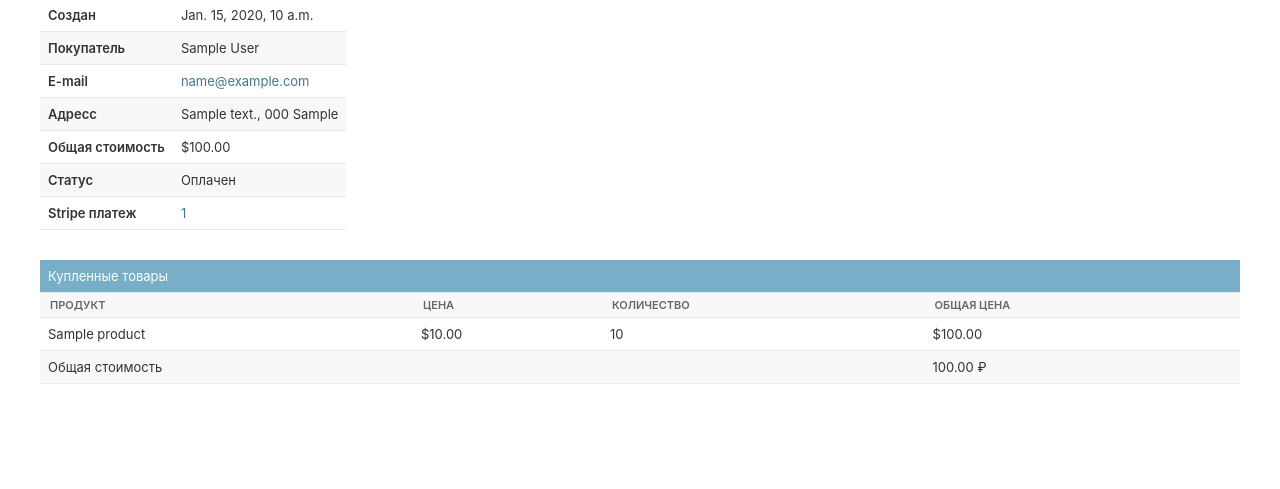
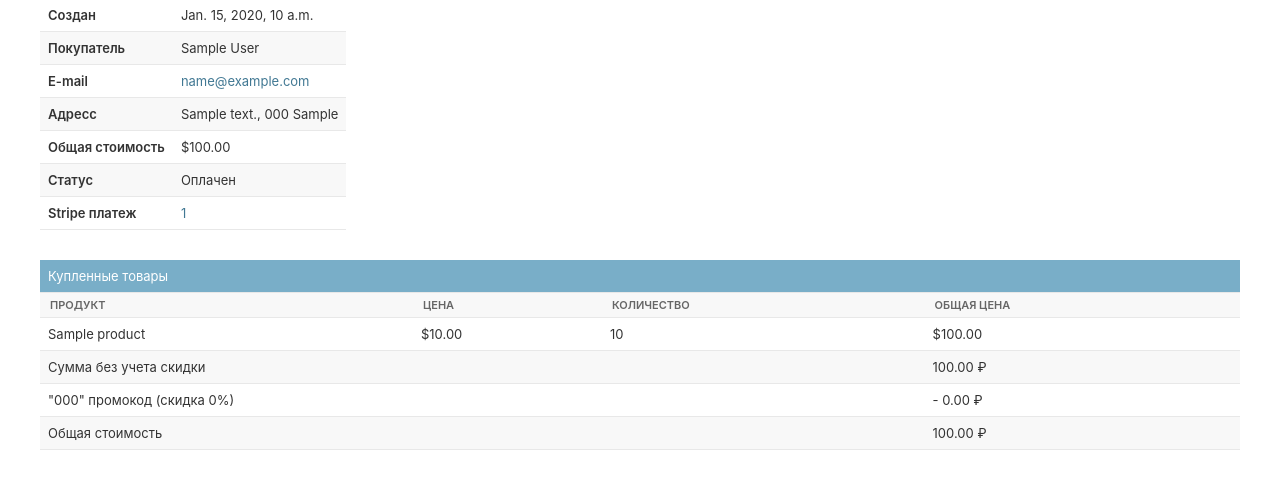
Before and after one commit to nurakhmetov-zhalgas/django-shop, a Django app: page /orders/admin/order/1 in a window 1280 px wide. Shown: the part 151-640 px from the top of the page. Run offline with Django 4.2, Linux system fonts and the light colour scheme; a user stored in the database is signed in; tables that the repository leaves empty hold one stand-in row (values such as "Sample post"); parts of the project's set-up code (start-up, migrations or seed data) failed here and were passed over.

Commit message:
Added coupon to pdf and to order detail in admin panel

```diff
--- a/myshop/cart/cart.py
+++ b/myshop/cart/cart.py
@@ -35,7 +35,7 @@ class Cart:
             del self.cart[product_id]
             self.save()
 
-    def __iter__(self) -> None:
+    def __iter__(self):
         product_ids = self.cart.keys()
         products = Product.objects.filter(id__in=product_ids)
         cart = self.cart.copy()
--- a/myshop/orders/templates/admin/orders/order/detail.html
+++ b/myshop/orders/templates/admin/orders/order/detail.html
@@ -84,9 +84,26 @@
                 <td class="num">${{ item.get_cost }}</td>
             </tr>
             {% endfor %}
+            {% if order.coupon %}
+                <tr class="subtotal">
+                    <td colspan="3">Сумма без учета скидки</td>
+                    <td class="num">
+                        {{ order.get_total_cost_before_discount|floatformat:2 }} ₽
+                    </td>
+                </tr>
+                <tr>
+                    <td colspan="3">
+                        "{{ order.coupon.code }}" промокод
+                        (скидка {{ order.discount }}%)
+                    </td>
+                    <td class="num neg">
+                        - {{ order.get_discount|floatformat:2 }} ₽
+                    </td>
+                </tr>
+            {% endif %}
             <tr class="total">
             <td colspan="3">Общая стоимость</td>
-            <td class="num">{{ order.get_total_cost }} ₽</td>
+            <td class="num">{{ order.get_total_cost|floatformat:2 }} ₽</td>
             </tr>
         </tbody>
         </table>
--- a/myshop/orders/views.py
+++ b/myshop/orders/views.py
@@ -17,7 +17,7 @@ def admin_order_pdf(request, order_id):
     order = get_object_or_404(Order, pk=order_id)
     html = render_to_string("orders/order/pdf.html", {"order": order})
     response = HttpResponse(content_type="application/pdf")
-    response["Content-Disposition"] = f"filename=order_{order.id}.pdf"
+    response["Content-Disposition"] = f"filename=order_{order.pk}.pdf"
     weasyprint.HTML(string=html).write_pdf(
         response, stylesheets=[weasyprint.CSS(settings.STATIC_ROOT / "css/pdf.css")]
     )
```
Also changed, not shown: myshop/orders/templates/orders/order/pdf.html (+18 -1 lines), myshop/payment/views.py (+9 -0 lines).
